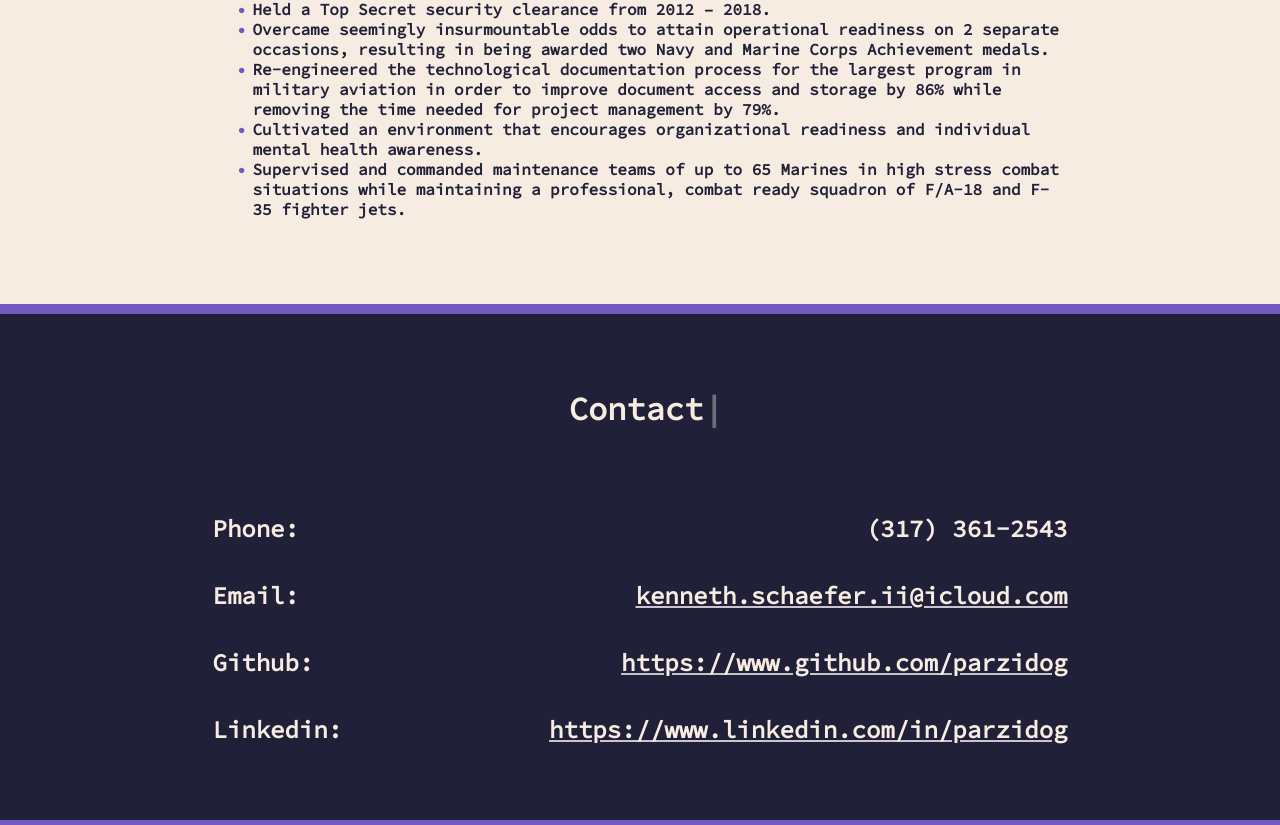
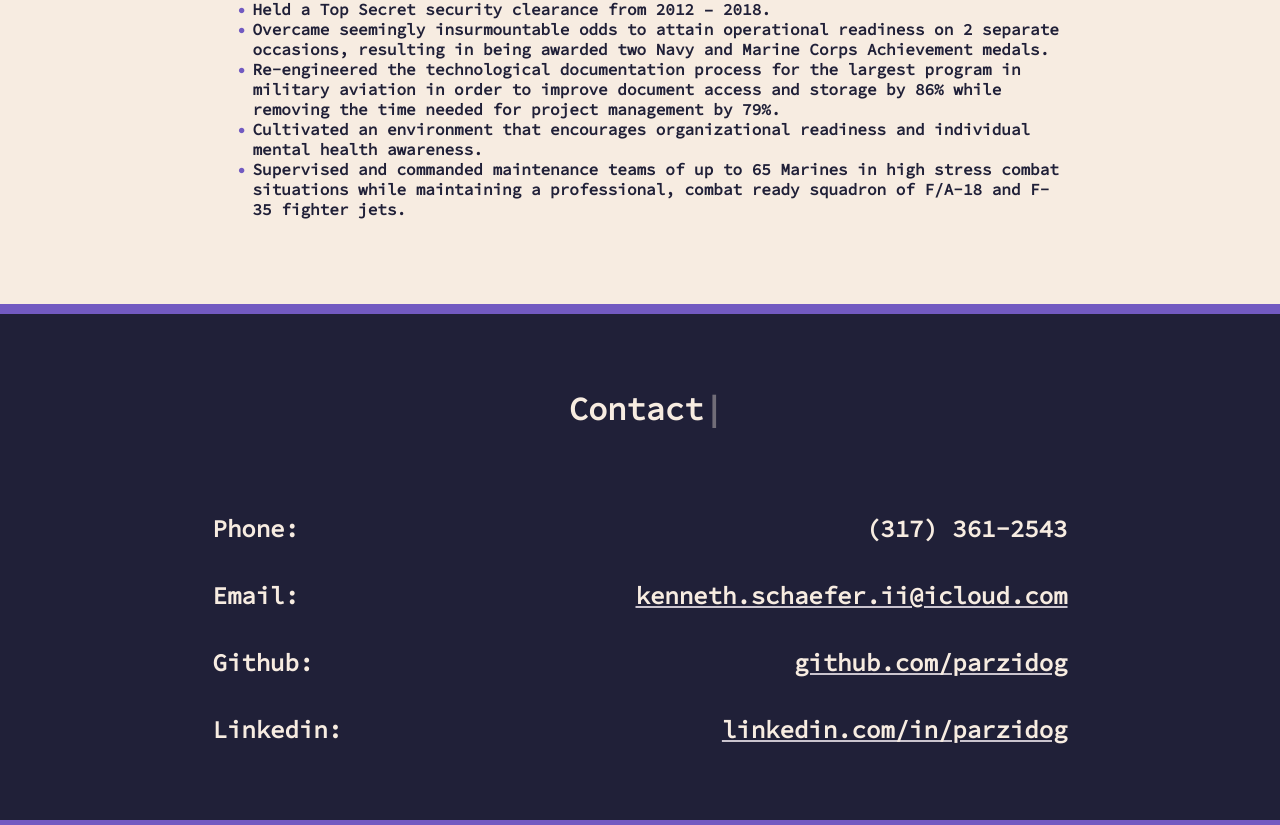
Before and after one commit to parzidog/portfolio, a React (Create React App) app: page / in a window 1280 px wide. Shown: the part 4625-5450 px from the top of the page. Built offline with nearby package versions, Linux system fonts and the light colour scheme.

Commit message:
Update contact info

```diff
--- a/src/components/Contact.jsx
+++ b/src/components/Contact.jsx
@@ -29,16 +29,14 @@ const Contact = () => {
       <div className="info">
         <h2 className="propertyName">Github:</h2>
         <h2 className="propertyValue">
-          <a href="https://www.github.com/parzidog">
-            https://www.github.com/parzidog
-          </a>
+          <a href="https://www.github.com/parzidog">github.com/parzidog</a>
         </h2>
       </div>
       <div className="info">
         <h2 className="propertyName">Linkedin:</h2>
         <h2 className="propertyValue">
           <a href="https://www.linkedin.com/in/parzidog">
-            https://www.linkedin.com/in/parzidog
+            linkedin.com/in/parzidog
           </a>
         </h2>
       </div>
```
